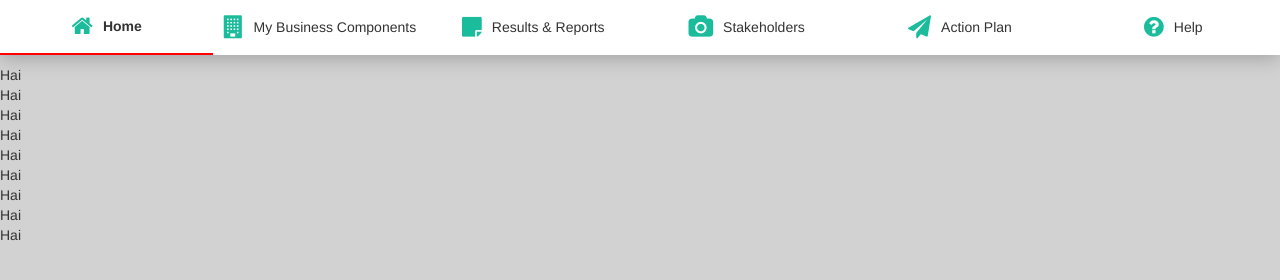
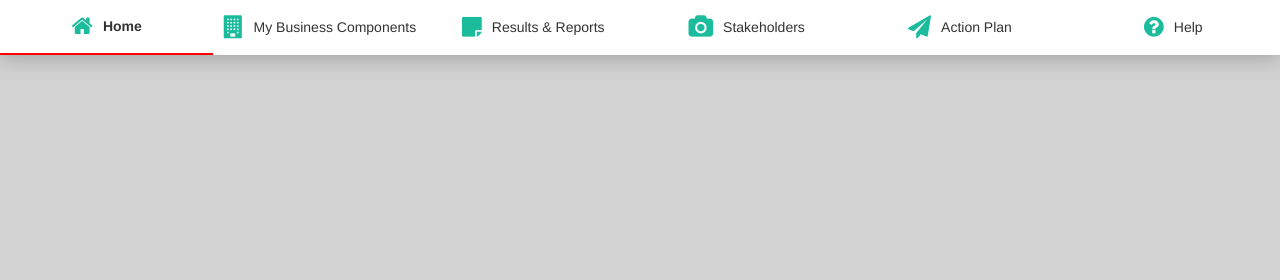
Before and after one commit to abinthaha/Menu-Dropdown, a plain HTML site: page index.html in a window 1280 px wide. Drawn offline with Linux system fonts and the light colour scheme.

Commit message:
Removed unwanted lines

```diff
--- a/index.html
+++ b/index.html
@@ -408,36 +408,6 @@
 			</li>
 		</ul>
 	</div>
-	<div class="">
-		<div class="check">
-			Hai
-		</div>
-		<div class="check">
-			Hai
-		</div>
-		<div class="check">
-			Hai
-		</div>
-		<div class="check">
-			Hai
-		</div>
-
-		<div class="check">
-			Hai
-		</div>
-		<div class="check">
-			Hai
-		</div>
-		<div class="check">
-			Hai
-		</div>
-		<div class="check">
-			Hai
-		</div>
-		<div class="check">
-			Hai
-		</div>
-	</div>
 </body>
 <script type="text/javascript" src="js/jquery-2.2.4.js"></script>
 <script type="text/javascript" src="js/bootstrap.min.js"></script>
```
